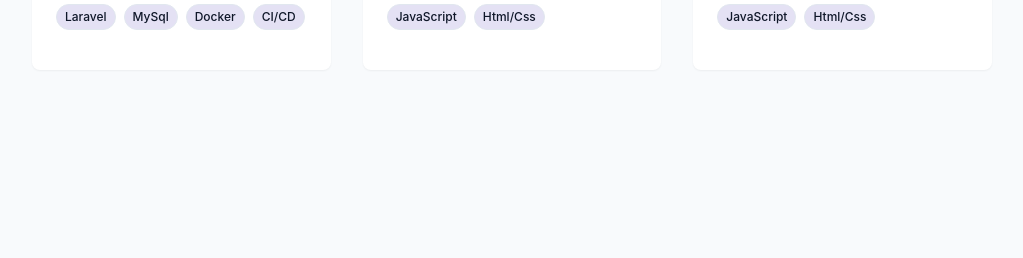
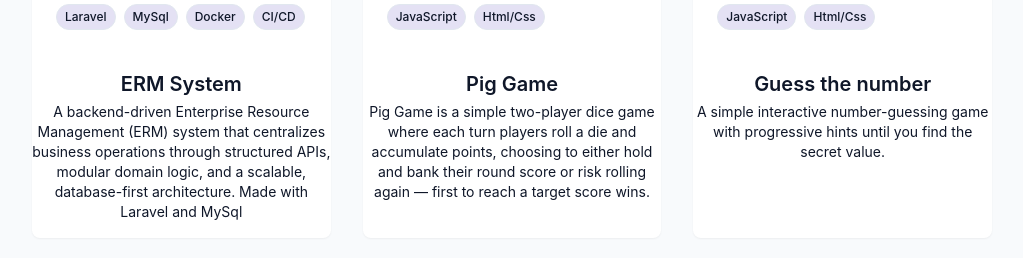
Before and after one commit to ilijaristov67/portfolio, a React (Vite) app: page / in a window 1280 px wide. Shown: the part 3374-3632 px from the top of the page, without its empty margins (128-1151 px from the left). Before the commit the page ends 3540 px from the top, so only its background shows below. Built offline with nearby package versions, Linux system fonts and the light colour scheme.

Commit message:
almost done with projects

```diff
--- a/src/components/ProjectsSection.jsx
+++ b/src/components/ProjectsSection.jsx
@@ -53,6 +53,13 @@
                             ))}
                         </div>
                       </div>
+
+                      <h3 className="text-xl font-semibold mb-1">
+                          {project.title}
+                      </h3>
+                      <p className="text-muted-foreground text-sm mb-4">
+                          {project.description}
+                      </p>
                   </div>
               ))}
           </div>
```
